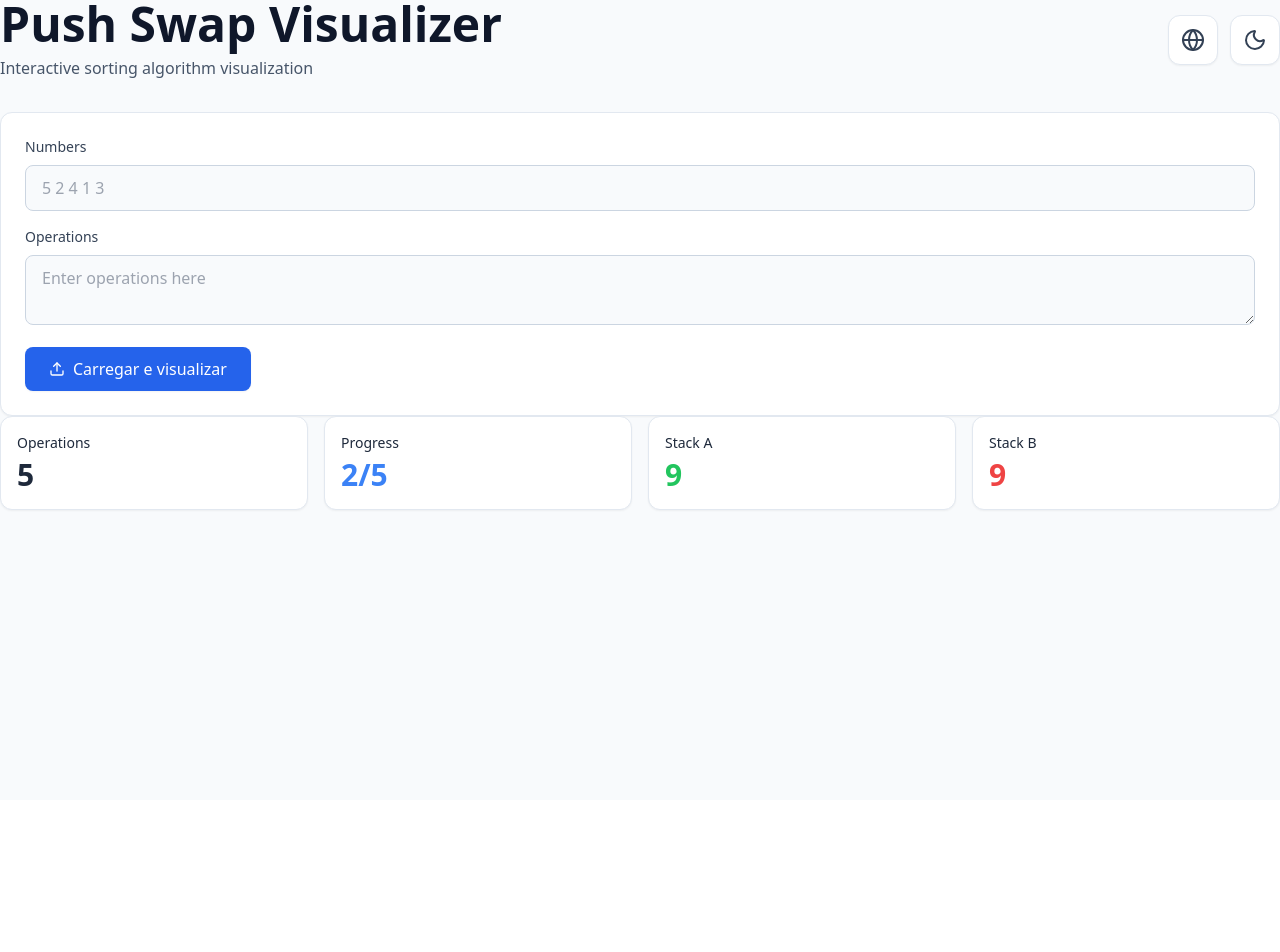
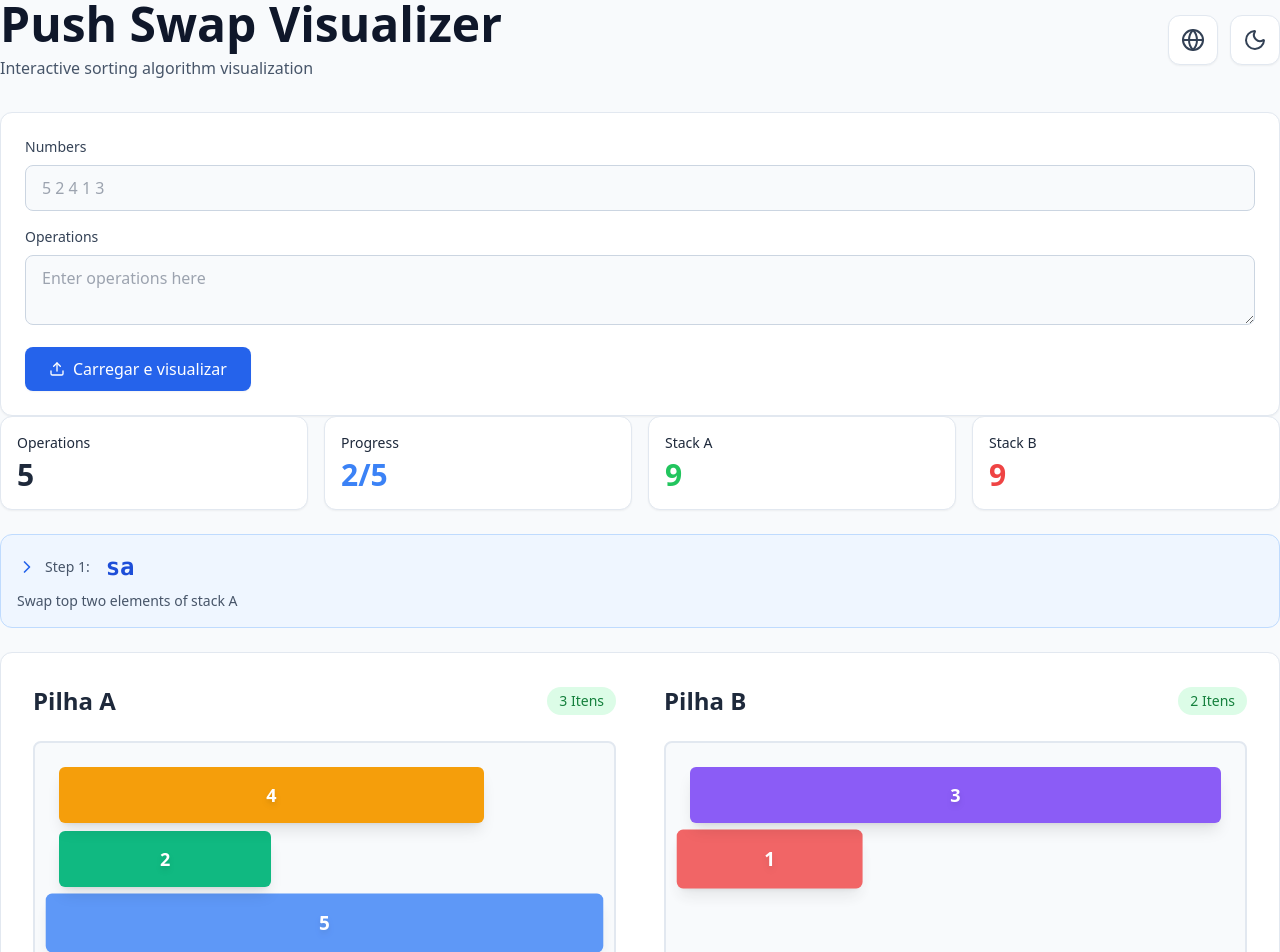
Before and after one commit to Aristidescosta/push_swap_visualizer, a React (Vite) app: page / in a window 1280 px wide. Shown: the top 952 px of the page. Before the commit the page ends 800 px from the top, so only its background shows below. Built offline with nearby package versions, Linux system fonts and the light colour scheme.

Commit message:
feat: added visualizer stack

```diff
--- a/public/locales/en/translation.json
+++ b/public/locales/en/translation.json
@@ -10,5 +10,13 @@
         "progress": "Progress",
         "stackA": "Stack A",
         "stackB": "Stack B"
-    }
+    },
+    "step": "Step",
+  "sorted": "Sorted!",
+  "opDescriptions": {
+    "sa": "Swap top two elements of stack A",
+    "pb": "Push top element from stack A to B",
+    "ra": "Rotate stack A upwards",
+    "pa": "Push top element from stack B to A"
+  }
 }
--- a/src/App.tsx
+++ b/src/App.tsx
@@ -3,9 +3,47 @@ import { AppWrapper } from "./components/AppWrapper";
 import { Header } from "./components/header/Header";
 import { FormCard } from "./components/FormCard";
 import { StatsGrid } from "./components/StatsGrid/StatsGrid";
+import { useState } from "react";
+import type { OperationState, StackItem } from "./types/operations";
+import { OperationStepCard } from "./components/OperationStepCard";
+import { StacksGrid } from "./components/StacksGrid";
 
 function App() {
+  const operations = ["sa", "pb", "ra", "pa"];
+  const [currentOp, setCurrentOp] = useState(1);
 
+  const currentState: OperationState = {
+    a: [
+      { value: 5, color: "#3b82f6" },
+      { value: 2, color: "#10b981" },
+      { value: 4, color: "#f59e0b" },
+    ],
+    b: [
+      { value: 1, color: "#ef4444" },
+      { value: 3, color: "#8b5cf6" },
+    ],
+  };
+
+  const animatingItem = { from: "a" as const, to: "b" as const };
+
+  const t = {
+    stackA: "Pilha A",
+    stackB: "Pilha B",
+    items: "Itens",
+  };
+
+  const isSorted = (arr: StackItem[]) => {
+    for (let i = 0; i < arr.length - 1; i++) {
+      if (arr[i].value > arr[i + 1].value) return false;
+    }
+    return true;
+  };
+
+  const nextStep = () => {
+    if (currentOp < operations.length) {
+      setCurrentOp((prev) => prev + 1);
+    }
+  };
   return (
     <AppWrapper>
       <Header />
@@ -20,7 +58,22 @@ function App() {
           stackA={9}
           stackB={9}
         />
-
+        {
+          currentOp > 0 && currentOp <= operations.length ? (
+            <OperationStepCard
+              currentOp={currentOp}
+              operations={operations}
+              currentState={currentState}
+              isSorted={isSorted}
+            />
+          ) : null
+        }
+        <StacksGrid
+          currentState={currentState}
+          animatingItem={animatingItem}
+          currentOp={currentOp}
+          t={t}
+        />
       </main>
     </AppWrapper>
   );
--- /dev/null
+++ b/src/components/OperationStepCard.tsx
@@ -0,0 +1,53 @@
+import { ChevronRight } from "lucide-react";
+import { type OperationState, type StackItem } from "../types/operations";
+import { useTranslation } from "react-i18next";
+
+interface OperationStepCardProps {
+  currentOp: number;
+  operations: string[];
+  currentState: OperationState;
+  isSorted: (arr: StackItem[]) => boolean;
+}
+
+export const OperationStepCard = ({
+  currentOp,
+  operations,
+  currentState,
+  isSorted,
+}: OperationStepCardProps) => {
+  const { t } = useTranslation();
+
+  const operation = operations[currentOp - 1];
+
+  const isLastStepSorted =
+    currentOp === operations.length && currentState.b.length === 0 && isSorted(currentState.a);
+
+  return (
+    <div className="rounded-xl p-4 mb-6 transition-colors bg-blue-50 border border-blue-200 dark:bg-blue-900/30 dark:border-blue-700/50">
+      <div className="flex items-center justify-between">
+        <div className="flex items-center gap-4">
+          <div className="flex items-center gap-2">
+            <ChevronRight className="w-5 h-5 text-blue-600 dark:text-blue-400" />
+            <span className="text-sm font-medium text-slate-600 dark:text-slate-300">
+              {t("step")} {currentOp}:
+            </span>
+          </div>
+          <div className="text-2xl font-bold font-mono text-blue-700 dark:text-blue-400">
+            {operation}
+          </div>
+        </div>
+
+        {isLastStepSorted && (
+          <div className="flex items-center gap-2 text-green-500 font-semibold">
+            <div className="w-2 h-2 bg-green-500 rounded-full animate-pulse"></div>
+            {t("sorted")}
+          </div>
+        )}
+      </div>
+
+      <div className="text-sm mt-2 text-slate-600 dark:text-slate-400">
+        {t(`opDescriptions.${operation}`) || "Unknown operation"}
+      </div>
+    </div>
+  );
+};
--- /dev/null
+++ b/src/components/StackColumn.tsx
@@ -0,0 +1,70 @@
+import { type StackItem } from "../types/operations";
+
+interface StackColumnProps {
+  title: string;
+  items: StackItem[];
+  stackName: 'a' | 'b';
+  totalItemsLabel: string;
+  animatingItem?: { from: 'a' | 'b'; to: 'a' | 'b' };
+  currentOp: number;
+}
+
+export const StackColumn = ({
+  title,
+  items,
+  stackName,
+  totalItemsLabel,
+  animatingItem,
+  currentOp,
+}: StackColumnProps) => {
+  const maxValue = Math.max(...items.map(i => i.value), 1);
+  const isAnimating = animatingItem &&
+    ((animatingItem.from === stackName && currentOp > 0) ||
+     (animatingItem.to === stackName && currentOp > 0));
+
+  return (
+    <div>
+      <div className="flex items-center justify-between mb-6">
+        <h2 className="text-2xl font-bold text-slate-800 dark:text-white">{title}</h2>
+        <div className="px-3 py-1 rounded-full text-sm font-medium bg-green-100 text-green-700 dark:bg-green-900/40 dark:text-green-400">
+          {items.length} {totalItemsLabel}
+        </div>
+      </div>
+
+      <div className="rounded-lg p-6 border-2 min-h-[400px] bg-slate-50 border-slate-200 dark:bg-slate-900/50 dark:border-slate-700 transition-colors">
+        <div className="flex flex-col-reverse gap-2 min-h-[400px] justify-end">
+          {items.map((item, idx) => {
+            const widthPercent = (item.value / maxValue) * 100;
+            const isTop = idx === 0;
+
+            return (
+              <div
+                key={`${stackName}-${idx}-${item.value}`}
+                className={`relative transition-all duration-300 ease-out ${isTop && isAnimating ? 'animate-pulse' : ''}`}
+                style={{ transform: isTop && isAnimating ? 'scale(1.05)' : 'scale(1)' }}
+              >
+                <div
+                  className="h-14 rounded-md flex items-center justify-center font-semibold text-white shadow-lg relative overflow-hidden group"
+                  style={{
+                    backgroundColor: item.color,
+                    width: `${Math.max(widthPercent, 20)}%`,
+                    minWidth: '60px',
+                    transition: 'all 0.3s cubic-bezier(0.4, 0, 0.2, 1)',
+                  }}
+                >
+                  <div className="absolute inset-0 bg-white opacity-0 group-hover:opacity-20 transition-opacity duration-200"></div>
+                  <span className="relative z-10 text-lg drop-shadow-md">{item.value}</span>
+                  {isTop && (
+                    <div className="absolute -top-8 left-0 text-xs font-medium text-slate-400 dark:text-slate-500">
+                      TOP
+                    </div>
+                  )}
+                </div>
+              </div>
+            );
+          })}
+        </div>
+      </div>
+    </div>
+  );
+};
--- /dev/null
+++ b/src/components/StacksGrid.tsx
@@ -0,0 +1,35 @@
+/* eslint-disable @typescript-eslint/no-explicit-any */
+import { StackColumn } from "./StackColumn";
+import { type OperationState } from "../types/operations";
+
+interface StacksGridProps {
+  currentState: OperationState;
+  animatingItem?: { from: 'a' | 'b'; to: 'a' | 'b' };
+  currentOp: number;
+  t: any;
+}
+
+export const StacksGrid = ({ currentState, animatingItem, currentOp, t }: StacksGridProps) => {
+  return (
+    <div className="rounded-xl shadow-sm p-8 mb-6 transition-colors bg-white border border-slate-200 dark:bg-slate-800 dark:border-slate-700">
+      <div className="grid grid-cols-1 md:grid-cols-2 gap-12">
+        <StackColumn
+          title={t.stackA}
+          items={currentState.a}
+          stackName="a"
+          totalItemsLabel={t.items}
+          animatingItem={animatingItem}
+          currentOp={currentOp}
+        />
+        <StackColumn
+          title={t.stackB}
+          items={currentState.b}
+          stackName="b"
+          totalItemsLabel={t.items}
+          animatingItem={animatingItem}
+          currentOp={currentOp}
+        />
+      </div>
+    </div>
+  );
+};
--- /dev/null
+++ b/src/types/operations.ts
@@ -0,0 +1,11 @@
+export interface OperationState {
+    a: StackItem[];
+    b: StackItem[];
+}
+
+export interface StackItem {
+    value: number;
+    color: string;
+}
+
+export type Operation = string;
```
Also changed, not shown: public/locales/fr/translation.json (+8 -0 lines), public/locales/pt/translation.json (+8 -0 lines).
